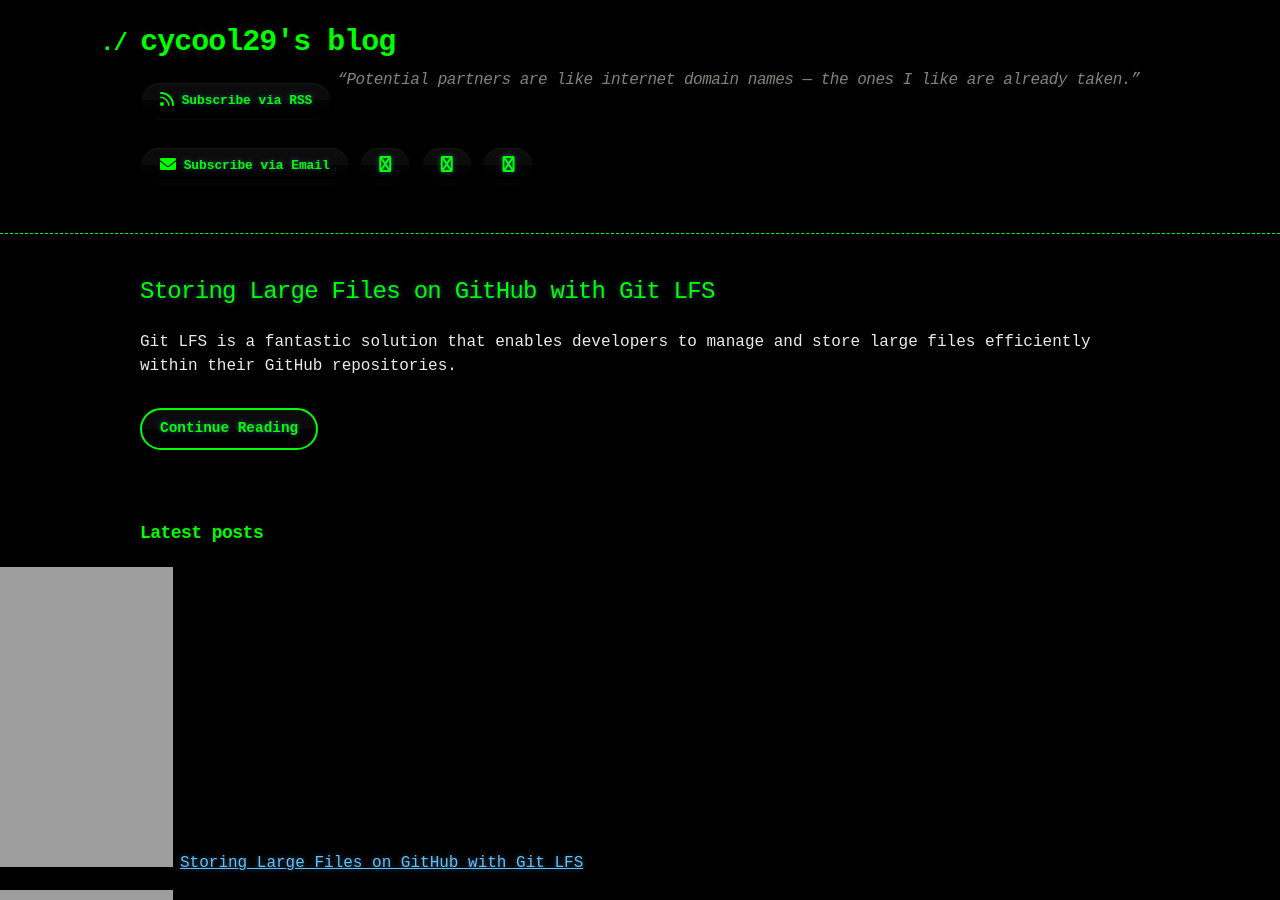
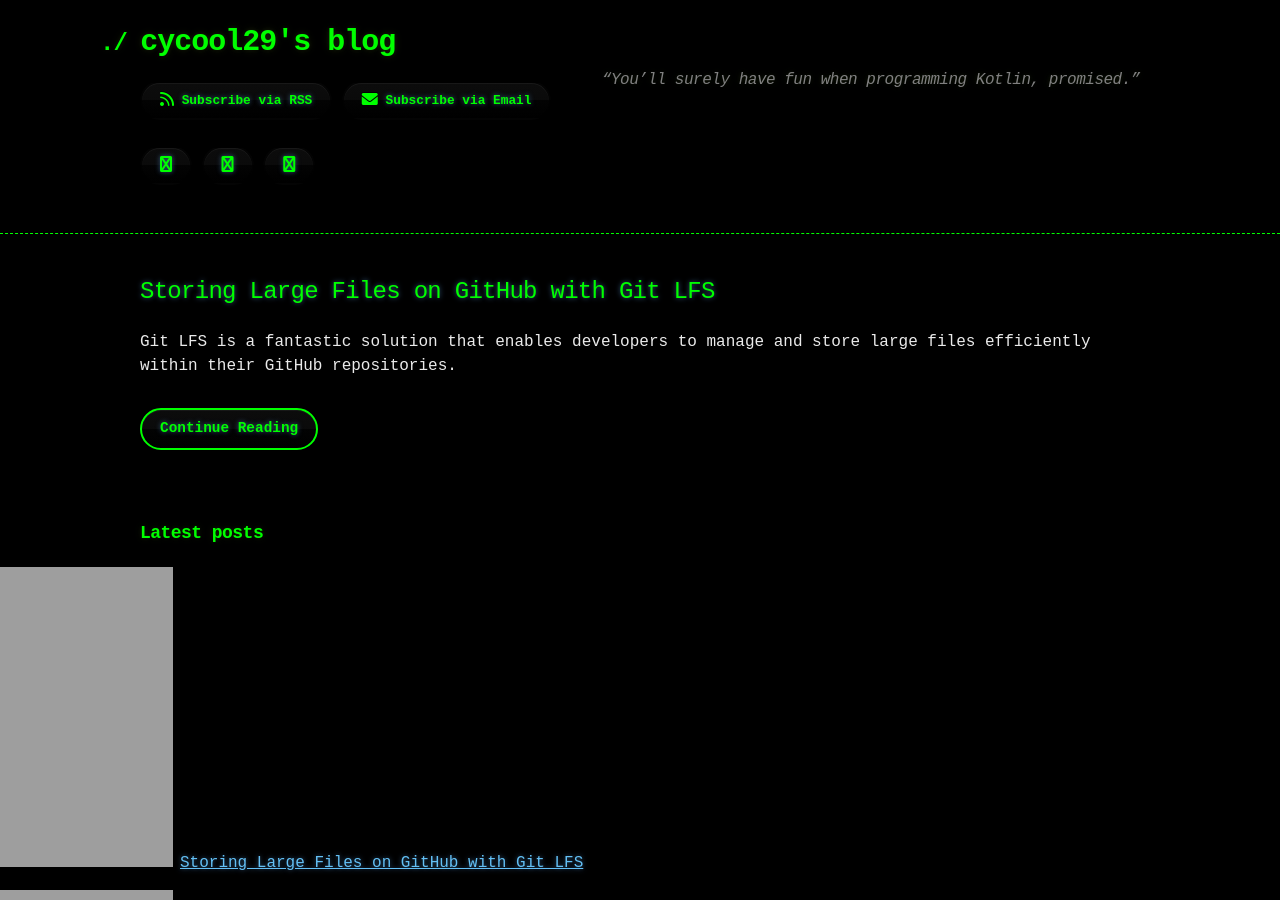
Before and after one commit to cycool29/cycool29.github.io, a Jekyll site: the page built from index.md, in a window 1280 px wide and 900 px high. Built offline with Jekyll 4.4.1, drawn with Linux system fonts in a browser that asks for light colours; a style sheet for code colours, icons or effects is not loaded.

Commit message:
Update quotes

```diff
--- a/_config.yml
+++ b/_config.yml
@@ -1,5 +1,5 @@
 title: cycool29's blog
-description: "“Potential partners are like internet domain names — the ones I like are already taken.” "
+description: "“You’ll surely have fun when programming Kotlin, promised.” "
 bio: A high school student. Intermediate in Python, Git, Bash. Learning JavaScript. He/Him. "
 author: cycool29
 url: https://cycool29.github.io
```
